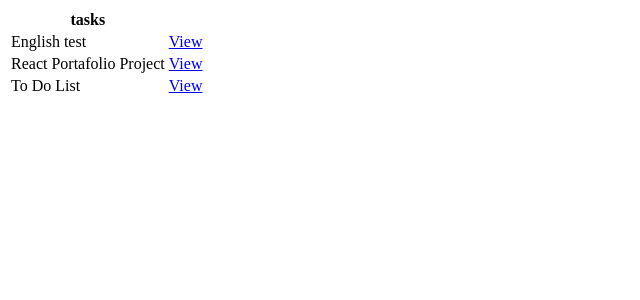
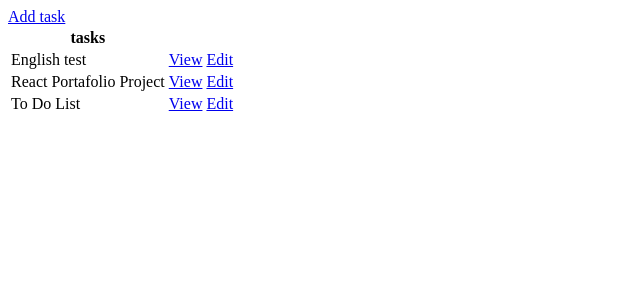
Before and after one commit to Torrescjua/TO-DO-LIST, a Django app: page / in a window 1280 px wide. Shown: the top 300 px of the page, without its empty margins (0-640 px from the left). Run offline with Django 5.2, Linux system fonts and the light colour scheme; data comes from the database, SQL or seed files in the repository; both versions use the stored data as it was after the commit.

Commit message:
update class view done and created template done

```diff
--- a/base/templates/base/form.html
+++ b/base/templates/base/form.html
@@ -1 +1,7 @@
 <h1>Form Task</h1>
+<a href="{% url 'tasks' %}">Go Back</a>
+<form method="POST" action="">
+    {% csrf_token %}
+    {{form.as_p}}
+    <input type="submit" value="Submit">
+</form>
--- a/base/templates/base/task_list.html
+++ b/base/templates/base/task_list.html
@@ -1,3 +1,4 @@
+<a href="{% url 'task-create' %}">Add task</a>
 <table>
     <thead>
       <tr>
@@ -9,6 +10,7 @@
       <tr>
         <td>{{task.title}}</td>
         <td><a href="{% url 'task' task.id %}">View</a></td>
+        <td><a href="{% url 'task-update' task.id %}">Edit</a></td>
       </tr>
       {% empty %}
         <h3>No Tasks in List</h3>
--- a/base/urls.py
+++ b/base/urls.py
@@ -5,4 +5,5 @@ urlpatterns = [
     path('', views.TaskList.as_view(), name='tasks'),
     path('task/<int:pk>/', views.TaskDetail.as_view(), name='task'),
     path('task-create/', views.TaskCreate.as_view(), name='task-create'),
+    path('task-update/<int:pk>/', views.TaskUpdate.as_view(), name='task-update')
 ]
--- a/base/views.py
+++ b/base/views.py
@@ -1,7 +1,7 @@
-from django.shortcuts import render
+from django.urls import reverse_lazy
 from django.views.generic.list import ListView
 from django.views.generic.detail import DetailView
-from django.views.generic.edit import CreateView
+from django.views.generic.edit import CreateView, UpdateView
 from .models import Task
 
 # Create your views here.
@@ -18,4 +18,10 @@ class TaskCreate(CreateView):
     model = Task
     template_name = 'base/form.html'
     fields = '__all__'
-    success_url = 'tasks'
+    success_url = reverse_lazy('tasks')
+
+class TaskUpdate(UpdateView):
+    model = Task
+    template_name = 'base/form.html'
+    fields = '__all__'
+    success_url = reverse_lazy('tasks')
```
Also changed, not shown: db.sqlite3.
